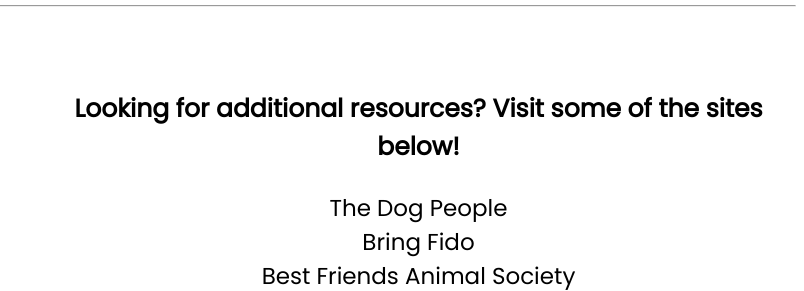
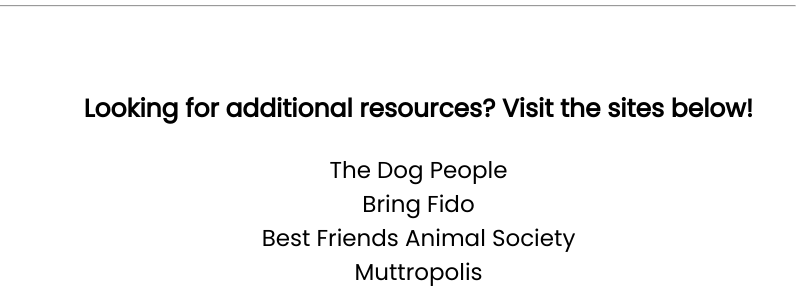
Before and after one commit to aadriien/cs20-tindog, a plain HTML site: page resources.html in a window 1280 px wide. Shown: the part 1155-1446 px from the top of the page, 476-1280 px from the left. Drawn offline with Linux system fonts and the light colour scheme.

Commit message:
tweaked text on resources page

```diff
--- a/resources.html
+++ b/resources.html
@@ -182,8 +182,7 @@
     <br/>
 
     <p style="font-size: 25px; text-align: center">
-        <strong>Looking for additional resources? Visit some of the
-            sites below!</strong>
+        <strong>Looking for additional resources? Visit the sites below!</strong>
     </p>
 
 
```
